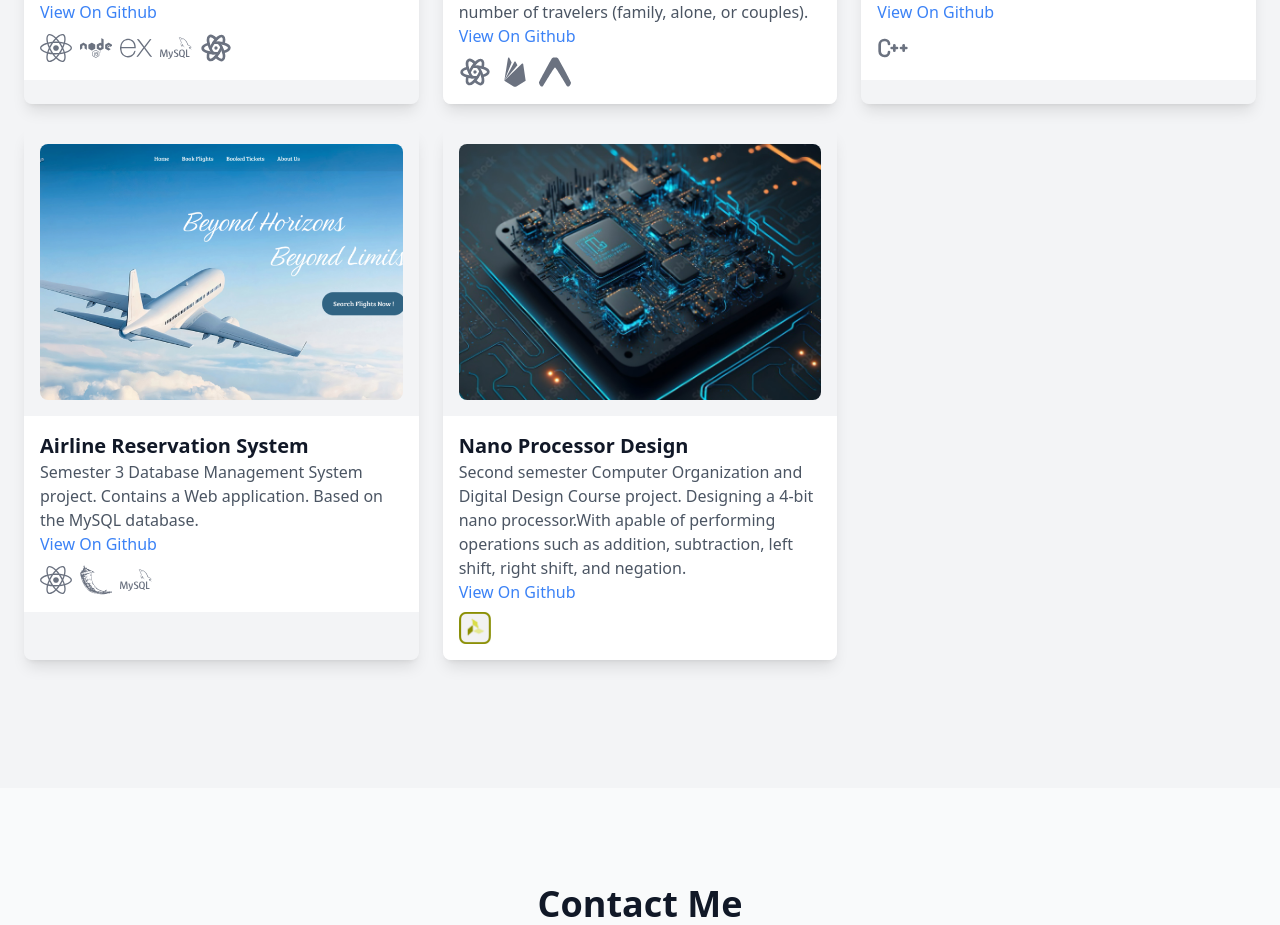
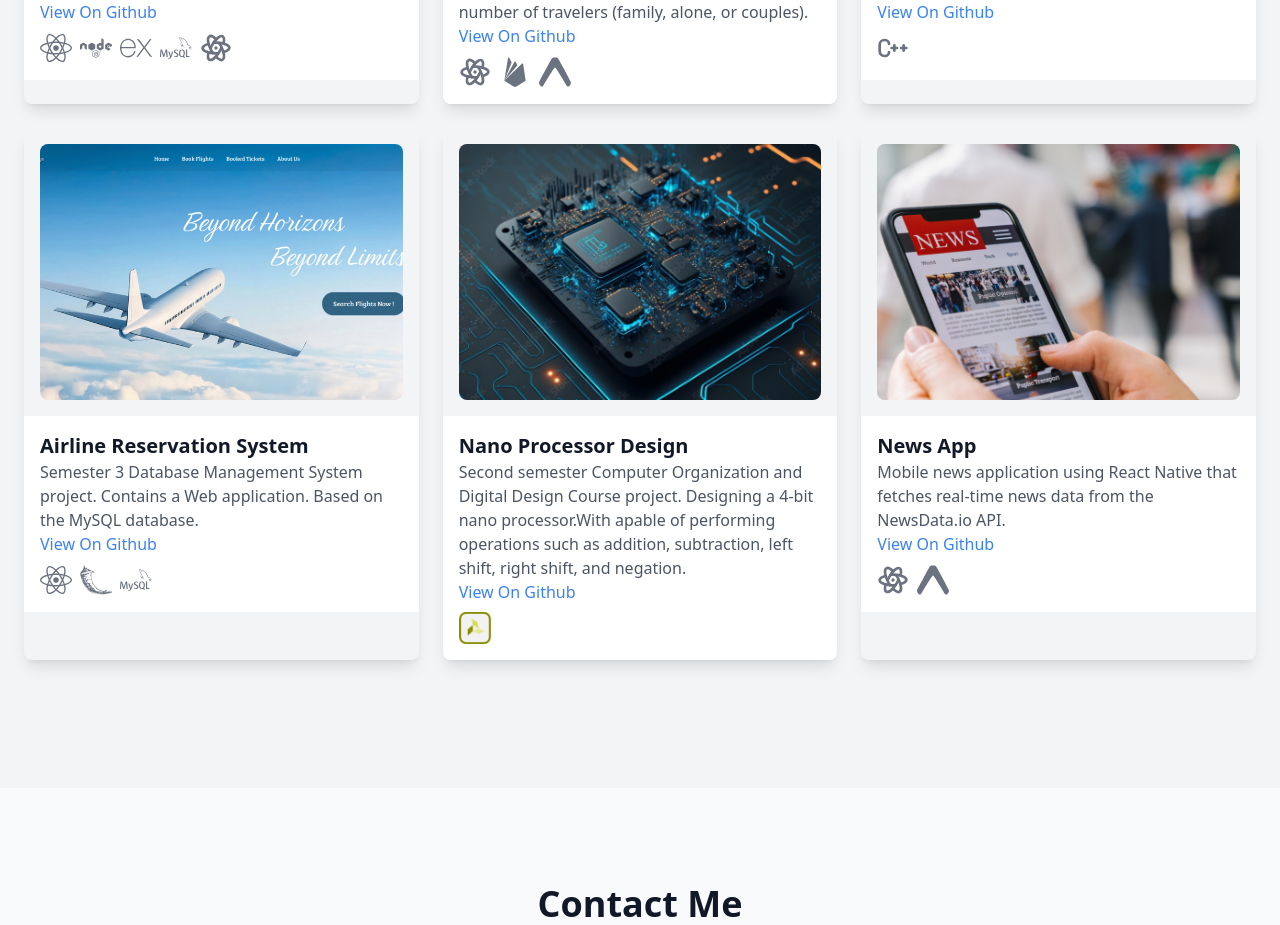
Before and after one commit to WimukthiMadushan/Portfolio, a React (Vite) app: page / in a window 1280 px wide. Shown: the part 2880-3805 px from the top of the page. Built offline with nearby package versions, Linux system fonts and the light colour scheme.

Commit message:
modify website

```diff
--- a/src/Components/Projects/Projects.tsx
+++ b/src/Components/Projects/Projects.tsx
@@ -10,6 +10,7 @@ import ARS from "./../../Images/ARS.png";
 import NPD from "./../../Images/NPD.png";
 import AITP from "./../../Images/AITP.png";
 import vivado from "./../../Images/Vivado.png";
+import NA from "./../../Images/NA.jpg";
 
 function Projects() {
   const iconSize = "h-8 w-8";
@@ -74,6 +75,18 @@ function Projects() {
       link: "https://github.com/WimukthiMadushan/Computer-Organization-and-Digital-Design.git",
       technologies: [<img src={vivado} alt="Vivado" className={iconSize} />],
     },
+    {
+      id: 6,
+      name: "News App",
+      image: NA,
+      description:
+        "Mobile news application using React Native that fetches real-time news data from the NewsData.io API.",
+      link: "https://github.com/WimukthiMadushan/News-App.git",
+      technologies: [
+        <TbBrandReactNative className={iconSize} />,
+        <SiExpo className={iconSize} />,
+      ],
+    },
   ];
 
   return (
```
Also changed, not shown: src/Images/NA.jpg (added), 1 other file (tests, documents, lock files or other folders).
